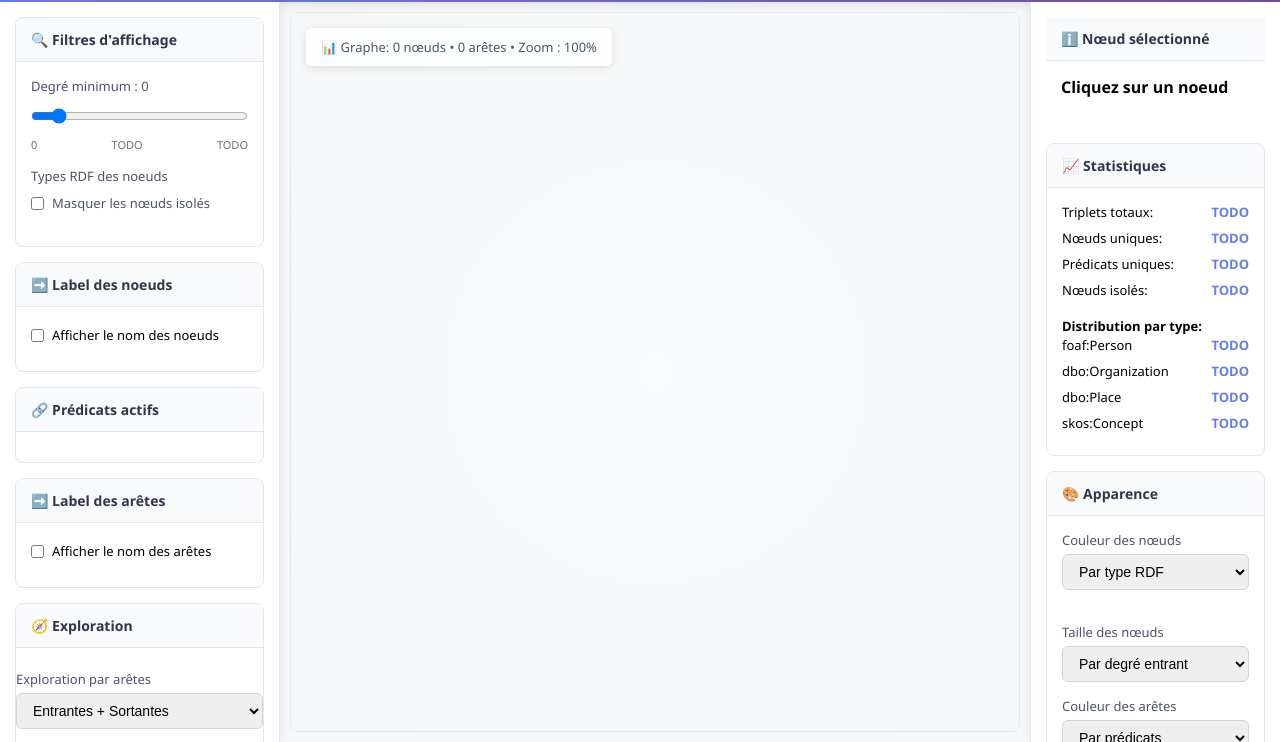
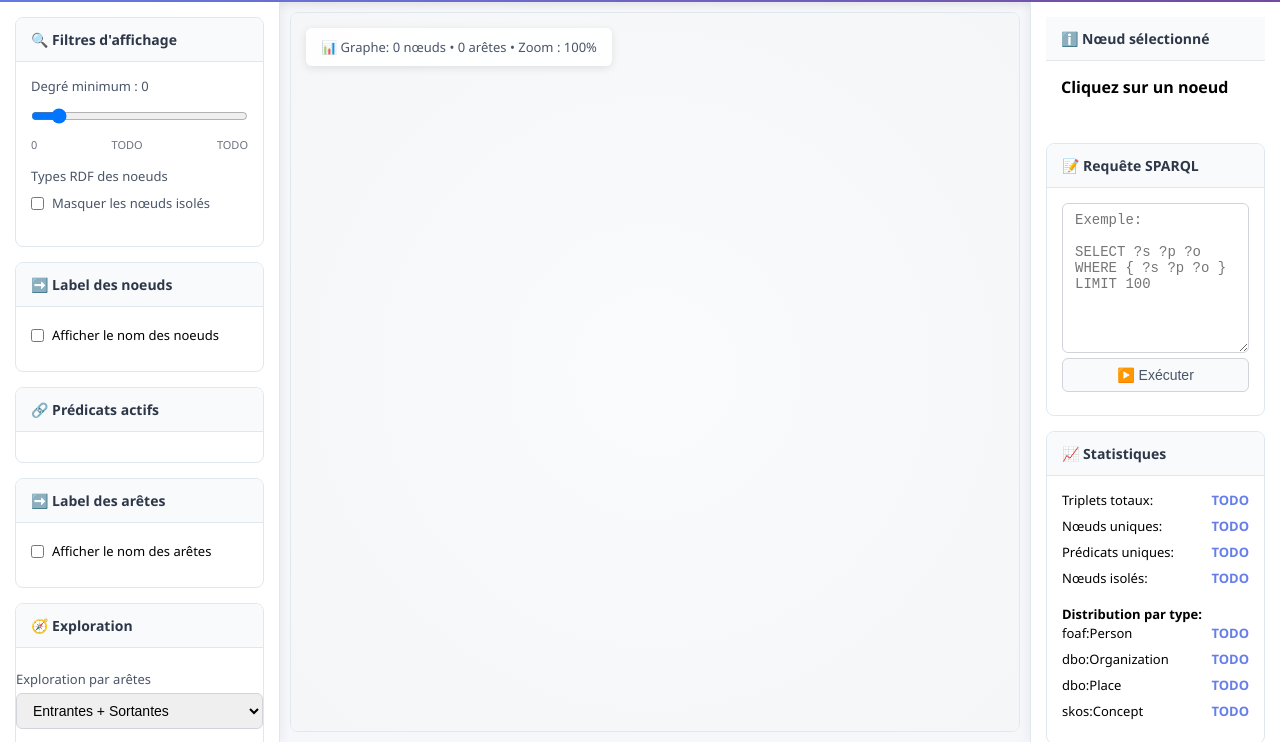
Before and after one commit to mlemseffer/RdfExplorer, a plain HTML site: page index.html in a window 1280 px wide. Shown: the part 58-800 px from the top of the page. Drawn offline with Linux system fonts and the light colour scheme.

Commit message:
Update index.html

```diff
--- a/index.html
+++ b/index.html
@@ -165,6 +165,16 @@
                 </div>
             </div>
 
+            <div class="panel">
+                <div class="panel-header">📝 Requête SPARQL</div>
+                <div class="panel-content">
+                    <textarea id="sparqlQueryInput" class="form-control" placeholder="Exemple:
+                    SELECT ?s ?p ?o WHERE { ?s ?p ?o } LIMIT 100"></textarea>
+                    <button id="runSparqlBtn" class="btn btn-secondary">▶️ Exécuter</button>
+                </div>
+            </div>
+
+
             <!-- Statistiques -->
             <div class="panel" id="stats-panel">
                 <div class="panel-header">📈 Statistiques</div>
@@ -264,7 +274,9 @@
 
     <script src="libs/d3.v7.min.js"></script>
     <script src="libs/n3.min.js"></script>
+    <script src="https://unpkg.com/sparqljs@3.5.0/dist/sparql.js"></script>
     <script src="script.js"></script>
+
 </body>
 
 </html>
```
